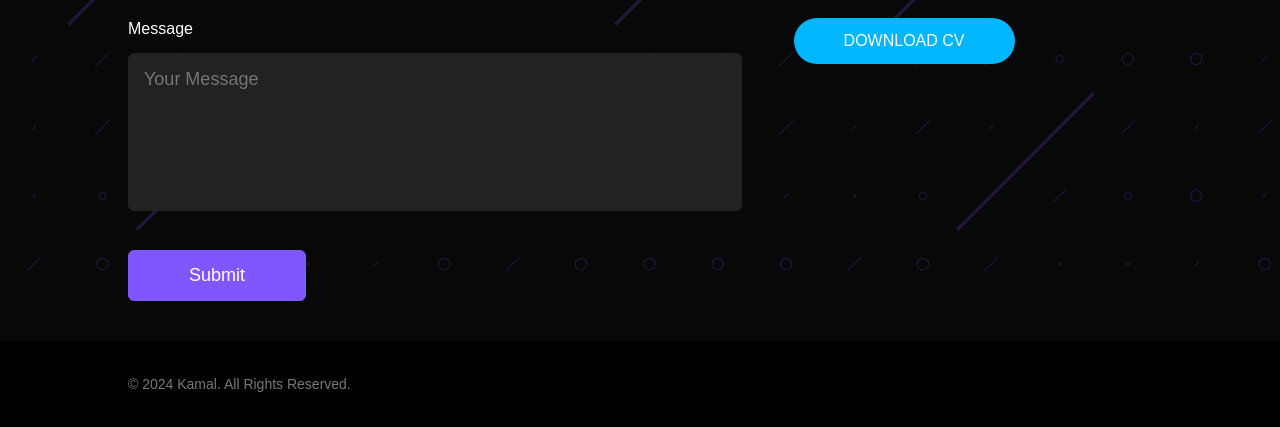
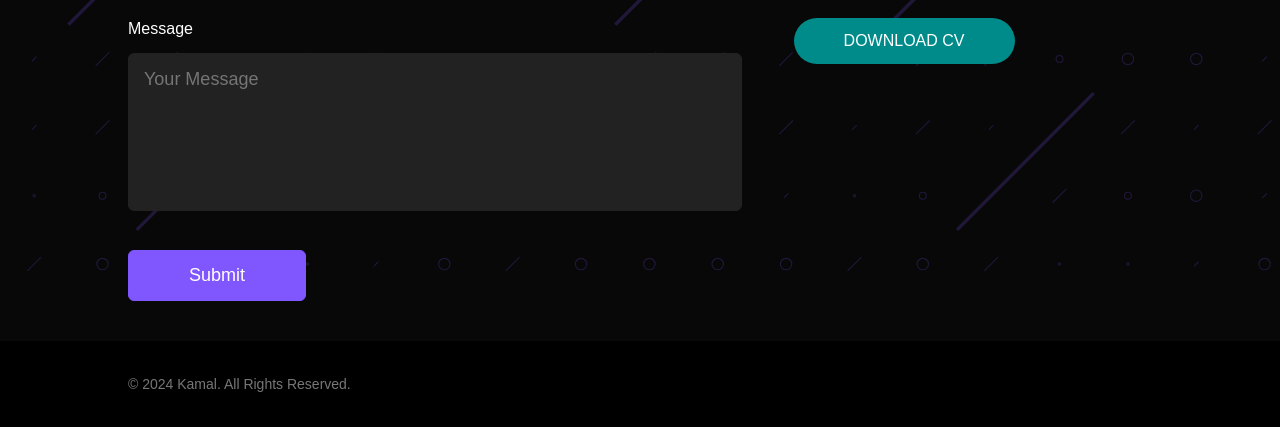
Before and after one commit to KamalpreetSingh7/Resume, a plain HTML site: page index.html in a window 1280 px wide. Shown: the part 3181-3608 px from the top of the page. Drawn offline with Linux system fonts and the light colour scheme.

Commit message:
Update style.css

```diff
--- a/style.css
+++ b/style.css
@@ -522,7 +522,7 @@ label {
   background-image: url(Images/Sprinkle.svg);
 }
 .awesome-btn {
-  background-color: rgb(0, 183, 255) !important;
+  background-color: rgb(0, 139, 139) !important;
   border: none;
   text-transform: uppercase;
   border-radius: 100px;
@@ -533,7 +533,7 @@ label {
   text-decoration: none !important;
 }
 .awesome-btn:hover {
-  background-color: #fff !important;
+  background-color: #b3ffff !important;
   color: black;
 }
 
```
